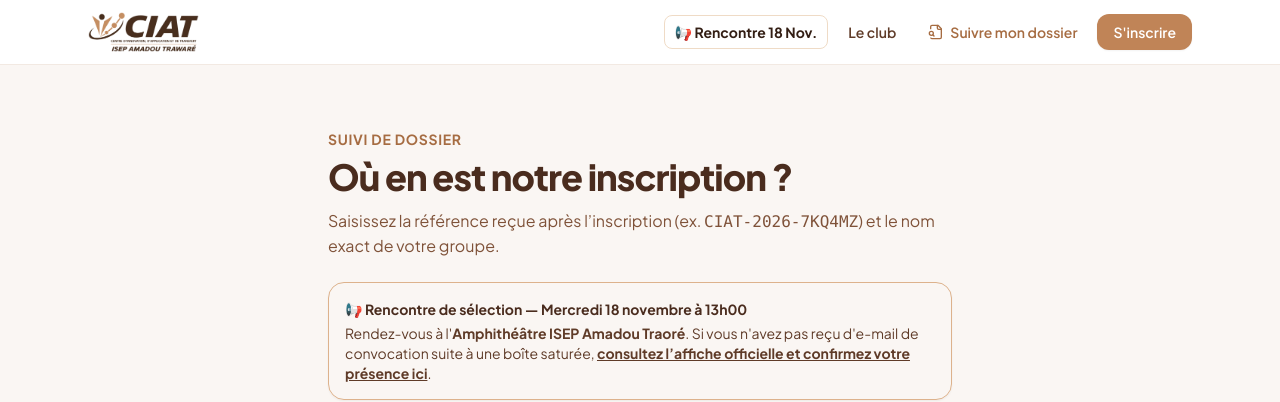
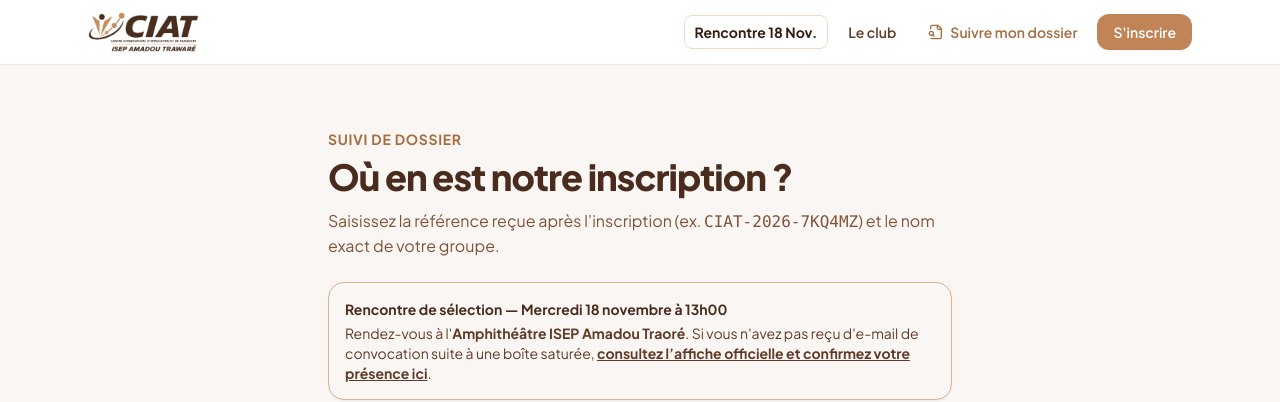
Before and after one commit to Alioune205/Formulaire-d-entreprenariat, a React (Vite) app in the folder frontend/: page /suivi in a window 1280 px wide. Shown: the top 402 px of the page. Built offline with nearby package versions, Linux system fonts and the light colour scheme; no server answers.

Commit message:
style: suppression des emojis et icones superflues pour un rendu sobre et institutionnel

```diff
--- a/frontend/src/components/AfficheRencontre.jsx
+++ b/frontend/src/components/AfficheRencontre.jsx
@@ -1,5 +1,5 @@
 import { useState } from 'react';
-import { Calendar, Clock, Download, ExternalLink, Mail, MapPin, Maximize2, ShieldCheck, Sparkles, X } from 'lucide-react';
+import { Calendar, Clock, Download, ExternalLink, Mail, MapPin, Maximize2, ShieldCheck, X } from 'lucide-react';
 
 const MAILTO_HREF = "mailto:senepapealioune0@gmail.com?subject=Confirmation%20Presence%20Club%20Entrepreneuriat&body=Nom%20du%20Groupe%20%3A%0ANom%20du%20Projet%20%3A%0ANoms%20des%20Membres%20presents%20%3A";
 
@@ -15,7 +15,7 @@ export default function AfficheRencontre() {
         {/* En-tête de section */}
         <div className="mx-auto max-w-3xl text-center">
           <span className="inline-flex items-center gap-2 rounded-full border border-caramel-300 bg-caramel-50 px-4 py-1.5 text-xs font-extrabold uppercase tracking-widest text-caramel-800 shadow-sm">
-            <Sparkles className="h-4 w-4 text-caramel-600" /> Communiqué officiel · Candidats inscrits
+            <span className="h-2 w-2 rounded-full bg-caramel-500" /> Communiqué officiel · Candidats inscrits
           </span>
           <h2 className="mt-4 text-3xl font-extrabold tracking-tight text-brun-800 sm:text-4xl lg:text-5xl">
             Confirmation de présence à la rencontre
--- a/frontend/src/components/Navbar.jsx
+++ b/frontend/src/components/Navbar.jsx
@@ -10,7 +10,7 @@ export default function Navbar() {
         </Link>
         <nav className="flex items-center gap-1 text-sm font-semibold sm:gap-2">
           <a href="/#rencontre" className="rounded-lg px-2.5 py-1.5 text-xs sm:text-sm font-bold text-caramel-700 bg-caramel-50 border border-caramel-200/80 hover:bg-caramel-100 transition">
-            📢 Rencontre 18 Nov.
+            Rencontre 18 Nov.
           </a>
           <a href="/#club" className="hidden rounded-lg px-3 py-2 text-brun-700 hover:bg-brun-50 md:block">Le club</a>
           <NavLink
--- a/frontend/src/pages/Suivi.jsx
+++ b/frontend/src/pages/Suivi.jsx
@@ -99,7 +99,7 @@ export default function Suivi() {
           </p>
 
           <div className="mt-6 rounded-2xl border border-caramel-300 bg-caramel-50/80 p-4 text-sm text-brun-800 shadow-sm">
-            <p className="font-bold text-caramel-900">📢 Rencontre de sélection — Mercredi 18 novembre à 13h00</p>
+            <p className="font-bold text-caramel-900">Rencontre de sélection — Mercredi 18 novembre à 13h00</p>
             <p className="mt-1 text-brun-700">
               Rendez-vous à l'<strong>Amphithéâtre ISEP Amadou Traoré</strong>. Si vous n'avez pas reçu d'e-mail de convocation suite à une boîte saturée,{' '}
               <a href="/#rencontre" className="font-bold text-caramel-800 underline hover:text-caramel-900">
```
